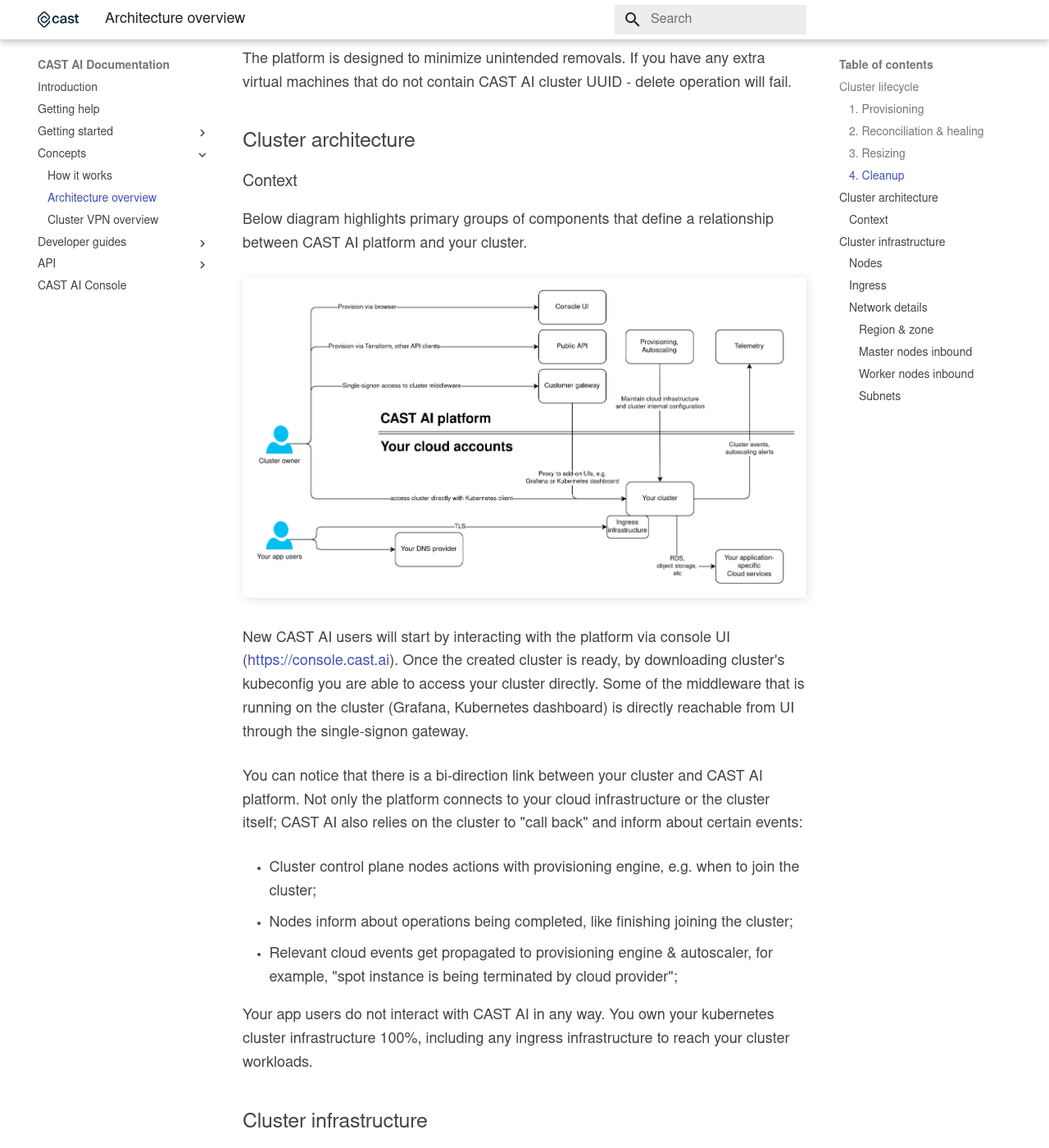
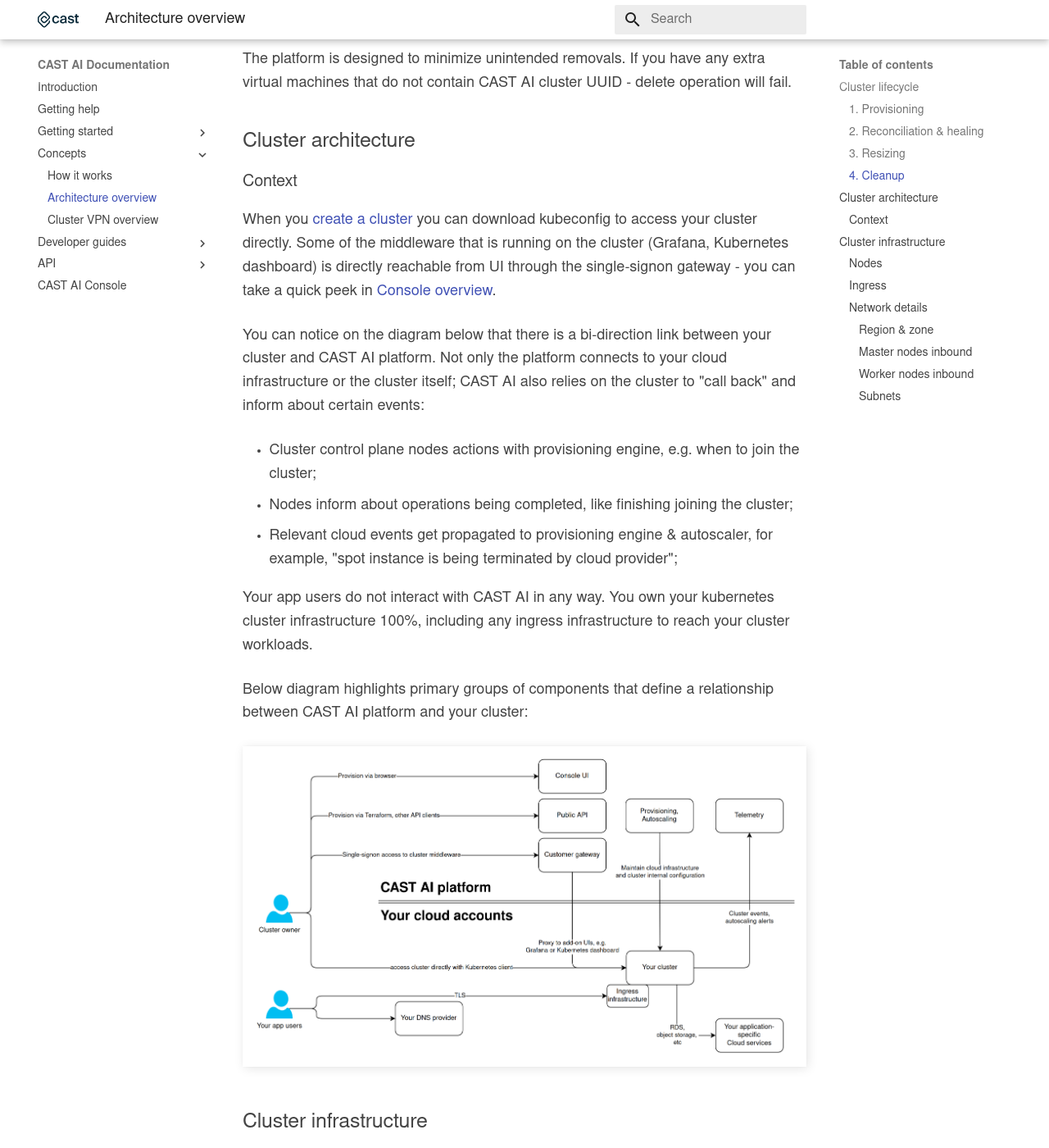
Before and after one commit to castai/docs, an MkDocs documentation site: the page built from docs/concepts/architecture-overview.md, in a window 1280 px wide and 1400 px high, scrolled down 908 px. Shown: the whole window at 82% size. Built offline with MkDocs 1.6.1 and Material for MkDocs 9.7.7, drawn with Linux system fonts in a browser that asks for light colours; some web fonts are replaced.

Commit message:
Update architecture-overview.md

```diff
--- a/docs/concepts/architecture-overview.md
+++ b/docs/concepts/architecture-overview.md
@@ -29,19 +29,19 @@
 
 ### Context
 
-Below diagram highlights primary groups of components that define a relationship between CAST AI platform and your cluster.
+When you [create a cluster](https://github.com/v1dm45/docs/blob/main/docs/getting-started.md#create-cluster) you can download kubeconfig to access your cluster directly. Some of the middleware that is running on the cluster (Grafana, Kubernetes dashboard) is directly reachable from UI through the single-signon gateway - you can take a quick peek in [Console overview](https://github.com/v1dm45/docs/blob/main/docs/Dashboard%20Overview/Console%20overview.md#console-overview).
 
-![](architecture-overview/component-relationships.png)
-
-New CAST AI users will start by interacting with the platform via console UI (<https://console.cast.ai>). Once the created cluster is ready, by downloading cluster's kubeconfig you are able to access your cluster directly. Some of the middleware that is running on the cluster (Grafana, Kubernetes dashboard) is directly reachable from UI through the single-signon gateway.
-
-You can notice that there is a bi-direction link between your cluster and CAST AI platform. Not only the platform connects to your cloud infrastructure or the cluster itself; CAST AI also relies on the cluster to "call back" and inform about certain events:
+You can notice on the diagram below that there is a bi-direction link between your cluster and CAST AI platform. Not only the platform connects to your cloud infrastructure or the cluster itself; CAST AI also relies on the cluster to "call back" and inform about certain events:
 
 * Cluster control plane nodes actions with provisioning engine, e.g. when to join the cluster;
 * Nodes inform about operations being completed, like finishing joining the cluster;
 * Relevant cloud events get propagated to provisioning engine & autoscaler, for example, "spot instance is being terminated by cloud provider";
 
 Your app users do not interact with CAST AI in any way. You own your kubernetes cluster infrastructure 100%, including any ingress infrastructure to reach your cluster workloads.
+
+Below diagram highlights primary groups of components that define a relationship between CAST AI platform and your cluster:
+
+![](architecture-overview/component-relationships.png)
 
 ## Cluster infrastructure
 
```
Also changed, not shown: other parts of docs/concepts/architecture-overview.md (+1 -1 lines).
